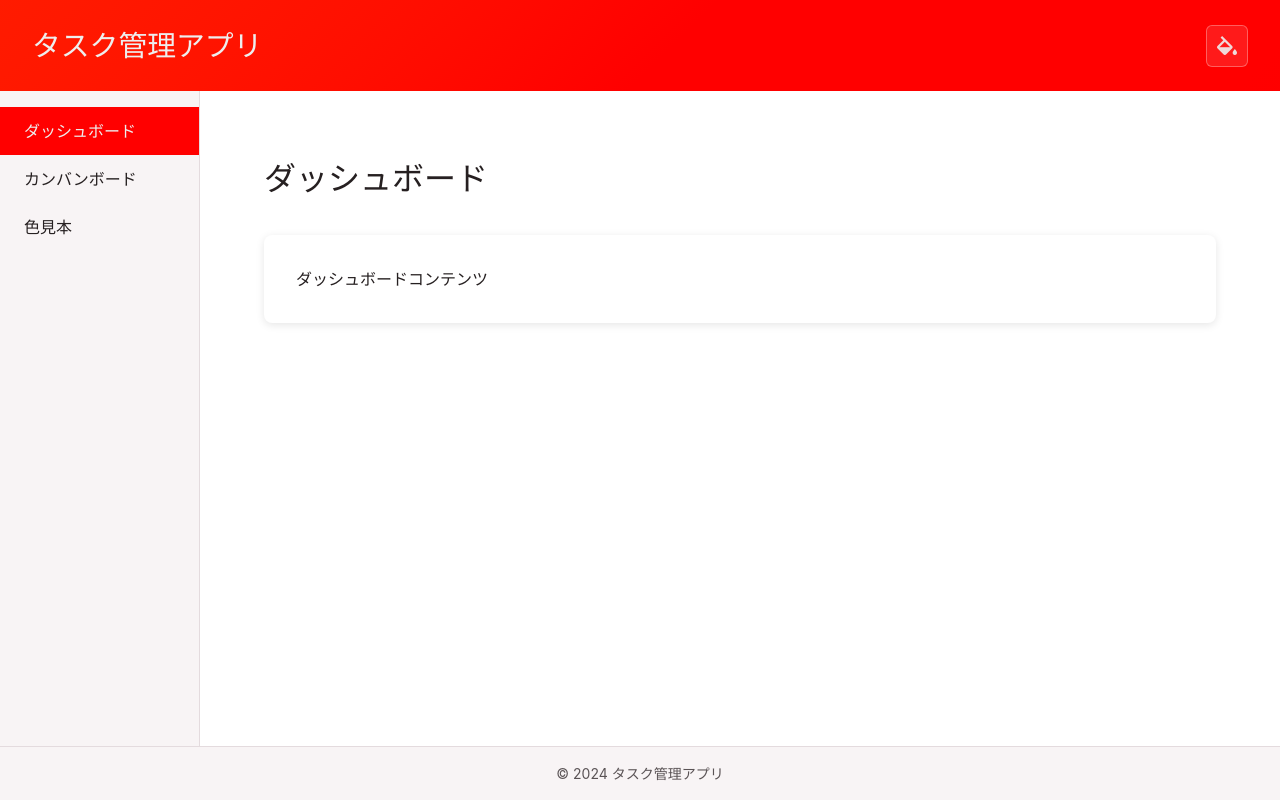
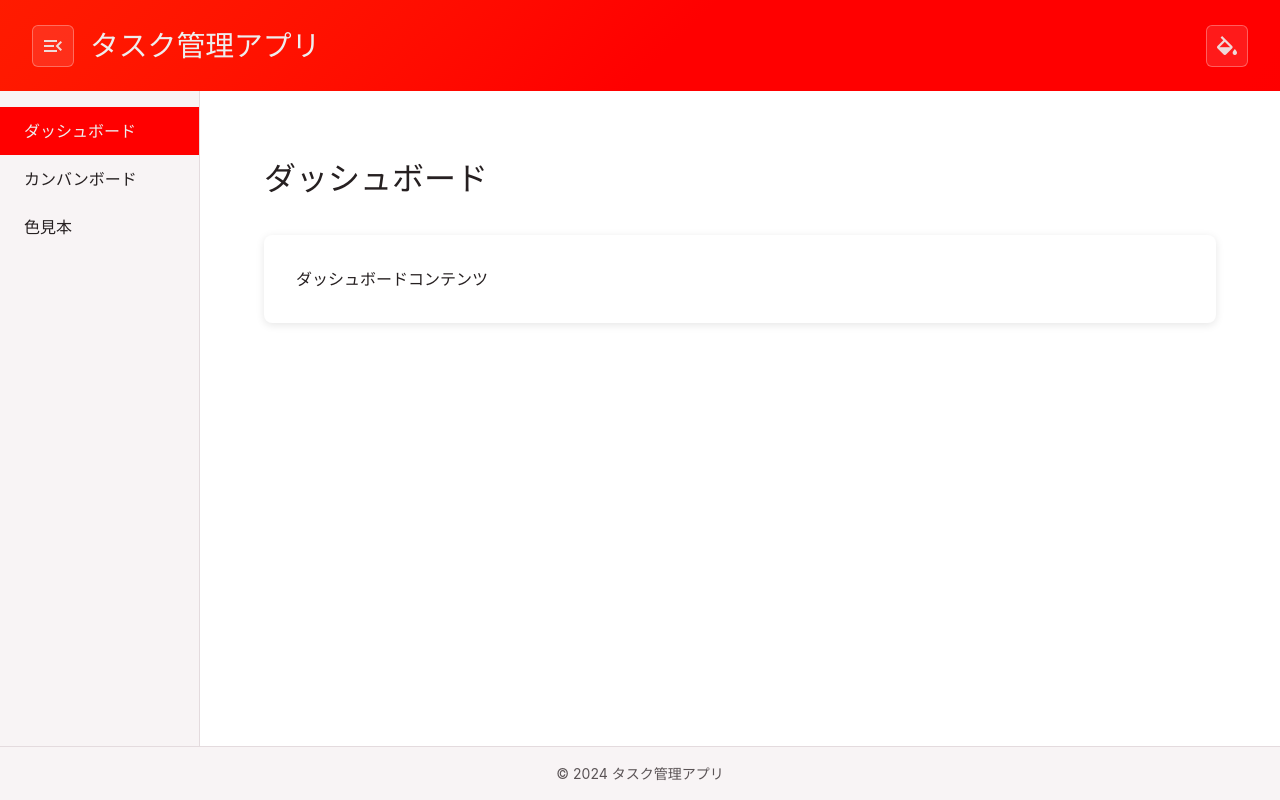
Before and after one commit to shirachin/KanbanTask, a Vue app in the folder frontend/: page / in a window 1280 px wide. Built offline with nearby package versions, Linux system fonts and the light colour scheme.

Commit message:
ナビゲーションの折り畳み機能実装

```diff
--- a/frontend/index.html
+++ b/frontend/index.html
@@ -4,7 +4,7 @@
     <meta charset="UTF-8">
     <link rel="icon" href="/favicon.ico">
     <meta name="viewport" content="width=device-width, initial-scale=1.0">
-    <link rel="stylesheet" href="https://fonts.googleapis.com/css2?family=Material+Symbols+Outlined:opsz,wght,FILL,GRAD@20..48,100..700,0..1,-50..200&icon_names=colors" />
+    <link rel="stylesheet" href="https://fonts.googleapis.com/css2?family=Material+Symbols+Outlined:opsz,wght,FILL,GRAD@20..48,100..700,0..1,-50..200&icon_names=colors,menu,menu_open" />
     <title>Vite App</title>
   </head>
   <body>
--- a/frontend/src/App.vue
+++ b/frontend/src/App.vue
@@ -1,12 +1,22 @@
 <template>
-  <div class="app">
+  <div class="app" :class="{ 'nav-collapsed': !navOpen }">
     <header class="header">
       <div class="header-content">
+        <button
+          type="button"
+          class="nav-toggle-button"
+          @click="toggleNav"
+          :aria-label="navOpen ? 'ナビゲーションを閉じる' : 'ナビゲーションを開く'"
+        >
+          <span class="material-symbols-outlined nav-toggle-icon">
+            {{ navOpen ? 'menu_open' : 'menu' }}
+          </span>
+        </button>
         <h1>タスク管理アプリ</h1>
         <ThemeSelector />
       </div>
     </header>
-    <nav class="nav">
+    <nav class="nav" :class="{ 'nav-collapsed': !navOpen }">
       <ul class="nav-list">
         <li>
           <a
@@ -62,9 +72,14 @@ import ThemeSelector from './components/ThemeSelector.vue'
 type ViewType = 'dashboard' | 'kanban' | 'color-palette'
 
 const currentView = ref<ViewType>('dashboard')
+const navOpen = ref(true)
 
 const switchView = (view: ViewType) => {
   currentView.value = view
+}
+
+const toggleNav = () => {
+  navOpen.value = !navOpen.value
 }
 </script>
 
@@ -82,6 +97,11 @@ const switchView = (view: ViewType) => {
     "footer footer";
   grid-template-columns: 200px 1fr;
   grid-template-rows: auto 1fr auto;
+  transition: grid-template-columns 0.3s cubic-bezier(0.4, 0, 0.2, 1);
+}
+
+.app.nav-collapsed {
+  grid-template-columns: 0 1fr;
 }
 
 .header {
@@ -96,12 +116,52 @@ const switchView = (view: ViewType) => {
   display: flex;
   justify-content: space-between;
   align-items: center;
-  gap: 2rem;
+  gap: 1rem;
+
+  .nav-toggle-button {
+    display: flex;
+    align-items: center;
+    justify-content: center;
+    padding: 0.5rem;
+    border: 1px solid rgba(255, 255, 255, 0.3);
+    border-radius: 6px;
+    background: rgba(255, 255, 255, 0.1);
+    color: $text-white;
+    cursor: pointer;
+    transition: background-color 0.2s, border-color 0.2s, transform 0.1s;
+
+    &:hover {
+      background: rgba(255, 255, 255, 0.15);
+      border-color: rgba(255, 255, 255, 0.4);
+    }
+
+    &:active {
+      transform: scale(0.95);
+    }
+
+    &:focus {
+      outline: none;
+      border-color: rgba(255, 255, 255, 0.5);
+      background: rgba(255, 255, 255, 0.2);
+    }
+
+    .nav-toggle-icon {
+      font-variation-settings:
+        'FILL' 0,
+        'wght' 400,
+        'GRAD' 0,
+        'opsz' 24;
+      font-size: 1.5rem;
+      color: $text-white;
+      opacity: 0.9;
+    }
+  }
 
   h1 {
     margin: 0;
     font-size: 1.8rem;
     font-weight: 600;
+    flex: 1;
   }
 }
 
@@ -110,6 +170,15 @@ const switchView = (view: ViewType) => {
   background: $background-gray;
   border-right: 1px solid $border-color;
   padding: 1rem 0;
+  overflow: hidden;
+  width: 200px;
+  min-width: 200px;
+  transition: transform 0.3s cubic-bezier(0.4, 0, 0.2, 1);
+  transform: translateX(0);
+
+  &.nav-collapsed {
+    transform: translateX(-100%);
+  }
 }
 
 .nav-list {
```
